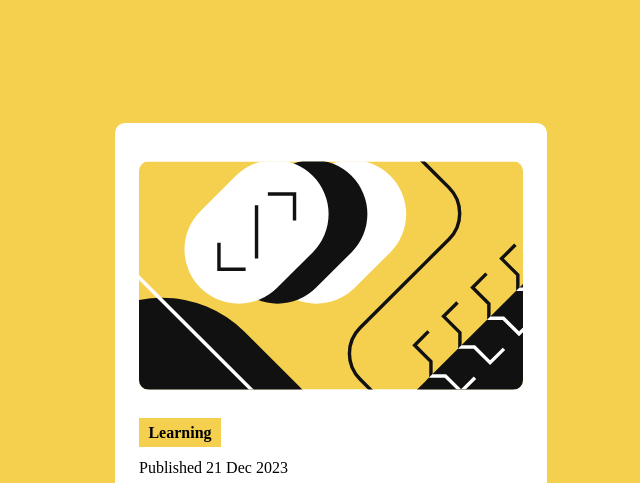
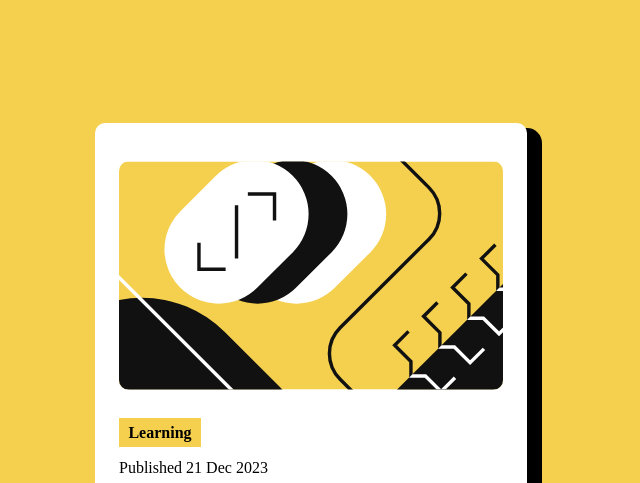
Before and after one commit to V102002/blog-preview, a plain HTML site: page index.html in a window 1280 px wide. Shown: the top 483 px of the page, without its empty margins (337-977 px from the left). Drawn offline with Linux system fonts and the light colour scheme.

Commit message:
Update style.css
Reverted back

```diff
--- a/style.css
+++ b/style.css
@@ -4,7 +4,6 @@
 body{
     background-color: #F4D04E;
     position: relative;
-    left:20px;
     width: 100%;
     min-height: 100vh;
     display: flex;
@@ -24,7 +23,6 @@ body{
     align-items: center;
     height: 522px;
     box-shadow: 10px 10px 0px 5px black
-    border: 2px solid black;
 }
 .Blog{
     width: 100%;
```
